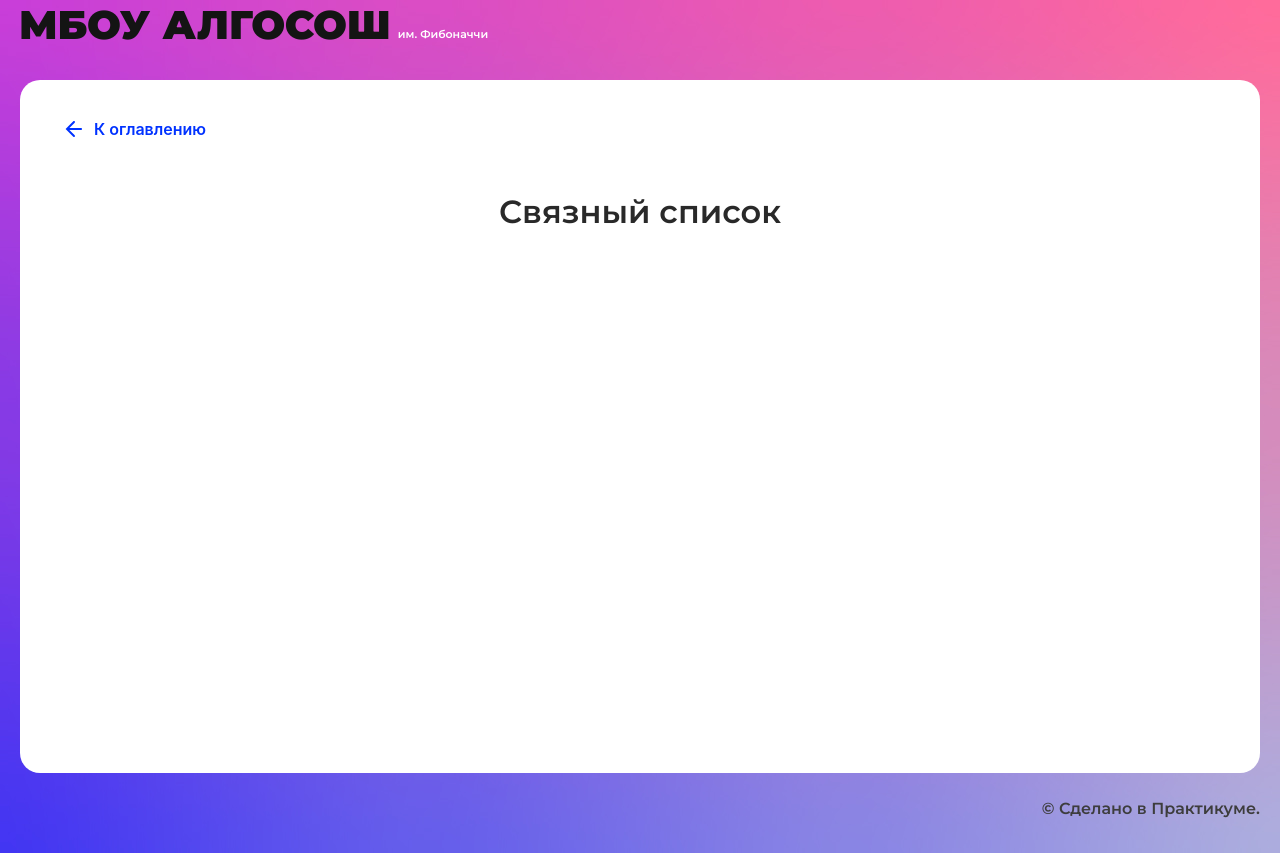
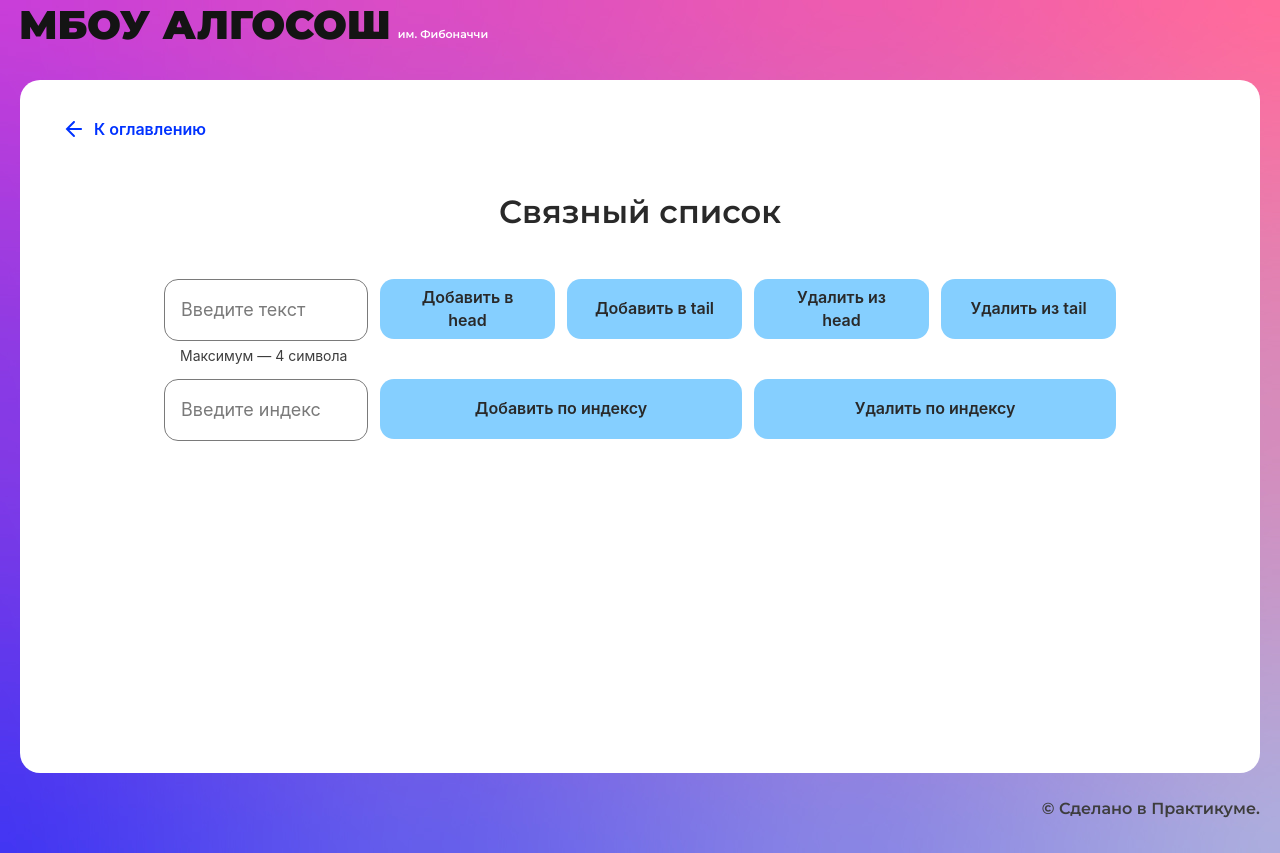
Before and after one commit to AvaveryU/algorithms, a React (Create React App) app: page /list in a window 1280 px wide. Built offline with nearby package versions, Linux system fonts and the light colour scheme.

Commit message:
добавлены интерфейсы

```diff
--- a/package.json
+++ b/package.json
@@ -15,7 +15,7 @@
     "react-dom": "^17.0.2",
     "react-fast-marquee": "^1.3.1",
     "react-router-dom": "^5.2.1",
-    "react-scripts": "^5.0.0",
+    "react-scripts": "^5.0.1",
     "typescript": "^4.5.5",
     "web-vitals": "^2.1.4"
   },
--- /dev/null
+++ b/src/components/list-page/list-page.module.css
@@ -0,0 +1,22 @@
+.content {
+  display: grid;
+  grid-template-columns: repeat(5, min-content);
+  grid-template-rows: repeat(2, auto-fit);
+  gap: 12px;
+  justify-content: center;
+}
+.frame {
+  order: 0;
+  min-width: 204px;
+}
+.button {
+  max-width: 175px;
+}
+.button__first {
+  grid-column-start: 2;
+  grid-column-end: 4;
+}
+.button__second {
+  grid-column-start: 4;
+  grid-column-end: 6;
+}
--- a/src/components/list-page/list-page.tsx
+++ b/src/components/list-page/list-page.tsx
@@ -1,10 +1,22 @@
 import React from "react";
+import { Button } from "../ui/button/button";
+import { Input } from "../ui/input/input";
 import { SolutionLayout } from "../ui/solution-layout/solution-layout";
+import styles from "./list-page.module.css";
 
 export const ListPage: React.FC = () => {
   return (
     <SolutionLayout title="Связный список">
-
+      <div className={styles.content}>
+        <Input placeholder="Введите текст" type="text" extraClass={styles.frame} maxLength={4} isLimitText />
+        <Button text="Добавить в head" linkedList="small" extraClass={styles.button} />
+        <Button text="Добавить в tail" linkedList="small" extraClass={styles.button} />
+        <Button text="Удалить из head" linkedList="small" extraClass={styles.button} />
+        <Button text="Удалить из tail" linkedList="small" extraClass={styles.button} />
+        <Input placeholder="Введите индекс" type="text" extraClass={styles.frame} maxLength={1} />
+        <Button text="Добавить по индексу" linkedList="big" extraClass={styles.button__first} />
+        <Button text="Удалить по индексу" linkedList="big" extraClass={styles.button__second} />
+      </div>
     </SolutionLayout>
   );
 };
--- /dev/null
+++ b/src/components/queue-page/queue-page.module.css
@@ -0,0 +1,12 @@
+.content {
+  composes: content from "../stack-page/stack-page.module.css";
+}
+.frame {
+  composes: frame from "../stack-page/stack-page.module.css";
+}
+.button {
+  composes: button from "../stack-page/stack-page.module.css";
+}
+.clear {
+  composes: clear from "../stack-page/stack-page.module.css";
+}
--- a/src/components/queue-page/queue-page.tsx
+++ b/src/components/queue-page/queue-page.tsx
@@ -1,10 +1,18 @@
 import React from "react";
+import { Button } from "../ui/button/button";
+import { Input } from "../ui/input/input";
 import { SolutionLayout } from "../ui/solution-layout/solution-layout";
+import styles from "./queue-page.module.css";
 
 export const QueuePage: React.FC = () => {
   return (
     <SolutionLayout title="Очередь">
-
+      <div className={styles.content}>
+        <Input placeholder="Введите текст" type="text" extraClass={styles.frame} maxLength={4} isLimitText />
+        <Button text="Добавить" linkedList="small" extraClass={styles.button} />
+        <Button text="Удалить" linkedList="small" extraClass={styles.button} />
+        <Button text="Очистить" linkedList="small" extraClass={styles.clear} />
+      </div>
     </SolutionLayout>
   );
 };
--- /dev/null
+++ b/src/components/stack-page/stack-page.module.css
@@ -0,0 +1,16 @@
+.content {
+  composes: content from "../string/string.module.css";
+  flex-wrap: wrap;
+}
+.frame {
+  order: 0;
+  max-width: 377px;
+}
+.button {
+  margin-left: 12px;
+  max-width: 121px;
+}
+.clear {
+  composes: button;
+  margin-left: 80px;
+}
--- a/src/components/stack-page/stack-page.tsx
+++ b/src/components/stack-page/stack-page.tsx
@@ -1,10 +1,18 @@
 import React from "react";
+import { Button } from "../ui/button/button";
+import { Input } from "../ui/input/input";
 import { SolutionLayout } from "../ui/solution-layout/solution-layout";
+import styles from "./stack-page.module.css";
 
 export const StackPage: React.FC = () => {
   return (
     <SolutionLayout title="Стек">
-
+      <div className={styles.content}>
+        <Input placeholder="Введите текст" type="text" extraClass={styles.frame} maxLength={4} isLimitText />
+        <Button text="Добавить" linkedList="small" extraClass={styles.button} />
+        <Button text="Удалить" linkedList="small" extraClass={styles.button} />
+        <Button text="Очистить" linkedList="small" extraClass={styles.clear} />
+      </div>
     </SolutionLayout>
   );
 };
--- a/src/components/ui/button/button.module.css
+++ b/src/components/ui/button/button.module.css
@@ -9,7 +9,7 @@
   padding: 18px 24px 19px 24px;
   transition: var(--common-transition);
   max-height: 60px;
-  min-width: 130px;
+  /* min-width: 130px; */
 }
 
 .button:hover:enabled {
```
Also changed, not shown: 2 other files (tests, documents, lock files or other folders).
